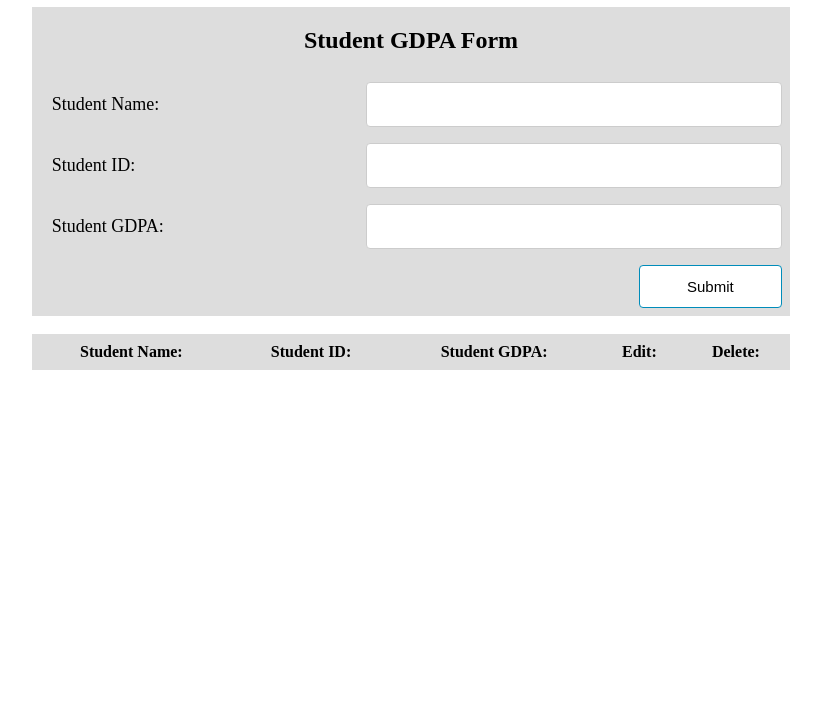
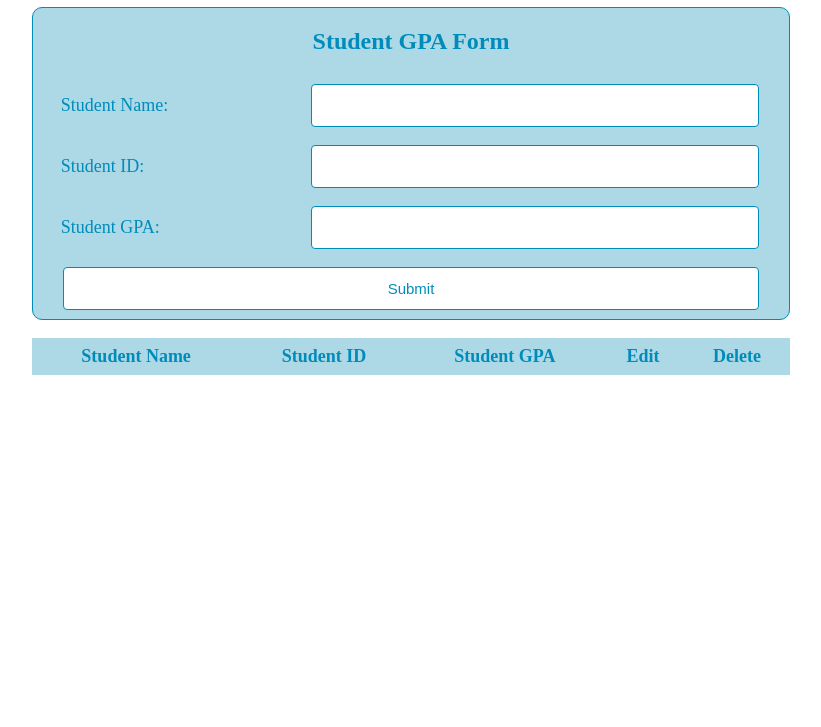
Before and after one commit to AmeerQatmosh/School-Management-System, a website: page index.html in a window 1280 px wide. Shown: the part 73-800 px from the top of the page, without its empty margins (229-1050 px from the left). Drawn offline with Linux system fonts and the light colour scheme.

Commit message:
update-ui

```diff
--- a/assets/style.css
+++ b/assets/style.css
@@ -1,68 +1,77 @@
 div{
 display: flex;
 justify-content: center;
-
 }
 
 h1,h2 {
   text-align: center;
+  color: #008CBA;
 }
 
 form{
-  background-color: #ddd;
+  background-color: lightblue;
   width: 100%;
+  border: 1px solid#008CBA;
+  border-radius: 10px;
 }
 
 label{
-  width:70%;
+  width:50%;
   padding: 12px 20px ;
-  margin: 8px 0;
+  margin: 8px 8px;
   font-size:18px;
+  color: #008CBA;
 }
-
 
  table{
   width: 50%;
   border-collapse: collapse;
+  border-radius: 10px;
 }
 
 table.list{
   width:100%;
 }
-
-td, th {
-  border: 1px solid #dddddd;
+th {
+  background-color: lightblue;
+  text-align: center;
+  padding: 8px;
+  color:#008CBA;
+  font-size: 18px;
+}
+td {
   text-align: center;
   padding: 8px;
 }
 tr:nth-child(even),table.list thead>tr {
-  background-color: #dddddd;
+  background-color: lightblue;
+
 }
 
-input[type=text], input[type=number] {
-  width: 90%;
-  padding: 12px 20px ;
-  margin: 8px ;
+input[type=text], input[type=number]{
+  width: 100%;
+  padding: 12px 20px;
+  margin: 9px 30px;
   display: inline-block;
-  border: 1px solid #ccc;
+  border: 1px solid #008CBA;
   border-radius: 4px;
   box-sizing: border-box;
   font-size:15px;
 }
 
-
 input[type=submit]{
-  display: grid;
-  transition-duration: 0.4s;
-  width: 20%;
+  display: inline-block;
+  width: 100%;
   background-color:white;
-  color: black;
+  color: #008CBA;
   border: 1px solid #008CBA;
   padding: 12px 20px;
-  margin: 8px 8px 8px 80%;
+  margin: 9px 30px;
   border-radius: 4px;
   cursor: pointer;
   font-size: 15px;
+  box-sizing: border-box;
+
 }
 
 input[type=submit]:hover{
@@ -70,12 +79,10 @@ input[type=submit]:hover{
   color: white;
 }
 
-
-
 a{
   cursor: pointer;
   text-decoration: underline;
-  color: #0000ee;
+  color: #008CBA;
   margin-right: 4px;
 }
 
--- a/index.html
+++ b/index.html
@@ -10,7 +10,7 @@
 		<!-- External CSS -->
 
 
-		<title>School Managment System</title>
+		<title>School Management System</title>
 		<style>
 * {
   box-sizing:border-box;
@@ -37,25 +37,24 @@ margin: auto;
 
 	<body>
 
-		<h1>School Managment System </h1>
+		<h1>School Management System </h1>
 		<div class = "main">
 			<form onsubmit="event.preventDefault();onFormSubmit();" autocomplete="off">
-		    <h2> Student GDPA Form </h2>
+		    <h2> Student GPA Form </h2>
 			<div>
 				<label>Student Name:</label>
 				<input type="text" name="name" id="name"  />
 			</div>
-
-			<label class="validation-error hide" id="nameValidationError">This field is required.</label>
+			<label class="validation-error hide" id="nameValidationError">! This field is required.</label>
 			<div>
 				<label>Student ID:</label>
 				<input type="number" name="idNumber" id="idNumber"  />
 			</div>
 			<div>
-			    <label>Student GDPA:</label>
-	     	    <input type="number" name="gdpa" id="gdpa"  />
+			    <label>Student GPA:</label>
+	     	    <input type="number" name="gpa" id="gpa"  />
 			</div>
-			<div  class="form-action-buttons">
+			<div class="form-action-buttons">
 				<input  type="submit" value="Submit">
 			</div>
 			</form>
@@ -65,11 +64,11 @@ margin: auto;
 	<table class="list" id="studentList">
 	<thead>
 	<tr>
-		<th>Student Name:</th>
-		<th>Student ID:</th>
-		<th>Student GDPA:</th>
-		<th>Edit:</th>
-		<th>Delete:</th>
+		<th>Student Name</th>
+		<th>Student ID</th>
+		<th>Student GPA</th>
+		<th>Edit</th>
+		<th>Delete</th>
 	</tr>
     </thead>
 	<tbody>
--- a/src/main.js
+++ b/src/main.js
@@ -16,7 +16,7 @@ function readFormData() {
     var students = {};
     students["name"] = document.getElementById("name").value;
     students["idNumber"] = document.getElementById("idNumber").value;
-    students["gdpa"] = document.getElementById("gdpa").value;
+    students["gpa"] = document.getElementById("gpa").value;
     return students;
 }
 
@@ -28,7 +28,7 @@ function insertNewRecord(data) {
     cell2 = newRow.insertCell(1);
     cell2.innerHTML = data.idNumber;
     cell3 = newRow.insertCell(2);
-    cell3.innerHTML = data.gdpa;
+    cell3.innerHTML = data.gpa;
     cell3 = newRow.insertCell(3);
     cell3.innerHTML = `<a onClick="onEdit(this)">Edit</a>`;
 	cell4 = newRow.insertCell(4);
@@ -39,7 +39,7 @@ function insertNewRecord(data) {
 function resetForm() {
     document.getElementById("name").value = "";
     document.getElementById("idNumber").value = "";
-    document.getElementById("gdpa").value = "";
+    document.getElementById("gpa").value = "";
     selectedRow = null;
 }
 
@@ -47,12 +47,12 @@ function onEdit(td) {
     selectedRow = td.parentElement.parentElement;
     document.getElementById("name").value = selectedRow.cells[0].innerHTML;
     document.getElementById("idNumber").value = selectedRow.cells[1].innerHTML;
-    document.getElementById("gdpa").value = selectedRow.cells[2].innerHTML;
+    document.getElementById("gpa").value = selectedRow.cells[2].innerHTML;
 }
 function updateRecord(students) {
     selectedRow.cells[0].innerHTML = students.name;
     selectedRow.cells[1].innerHTML = students.idNumber;
-    selectedRow.cells[2].innerHTML = students.gdpa;
+    selectedRow.cells[2].innerHTML = students.gpa;
 }
 
 function onDelete(td) {
```
